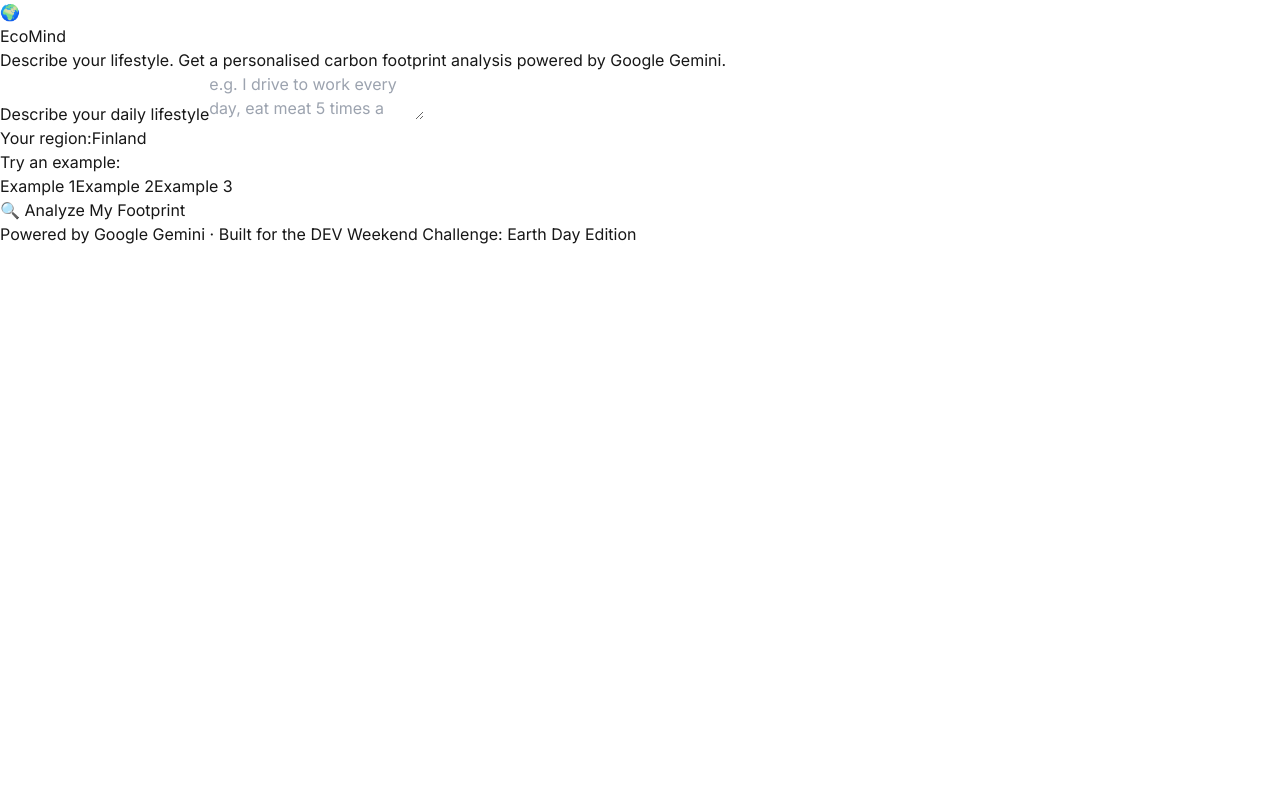
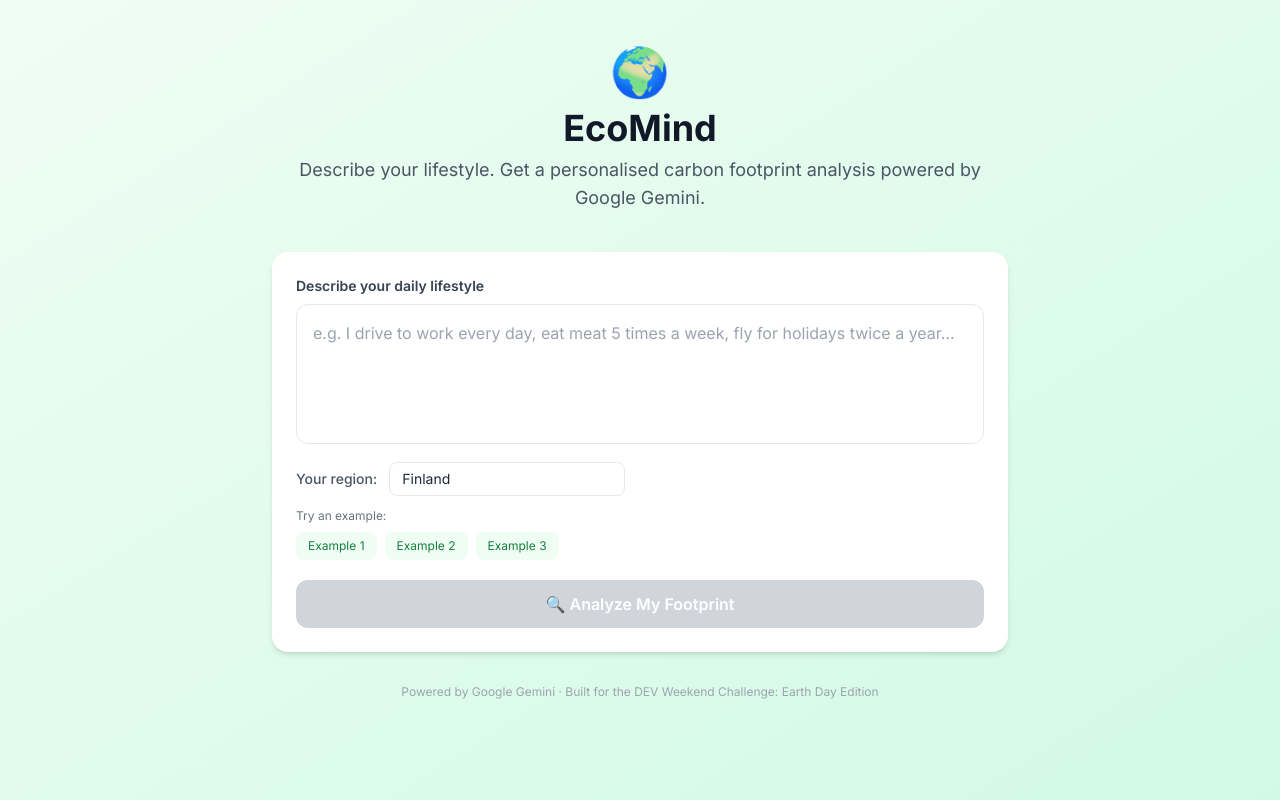
Before and after one commit to mzunain/ecomind, a Next.js app: page / in a window 1280 px wide. Built offline with nearby package versions, Linux system fonts and the light colour scheme.

Commit message:
Create tailwind.config.ts

```diff
--- /dev/null
+++ b/tailwind.config.ts
@@ -0,0 +1,15 @@
+import type { Config } from 'tailwindcss';
+
+const config: Config = {
+  content: [
+    './src/pages/**/*.{js,ts,jsx,tsx,mdx}',
+    './src/components/**/*.{js,ts,jsx,tsx,mdx}',
+    './src/app/**/*.{js,ts,jsx,tsx,mdx}',
+  ],
+  theme: {
+    extend: {},
+  },
+  plugins: [],
+};
+
+export default config;
```
